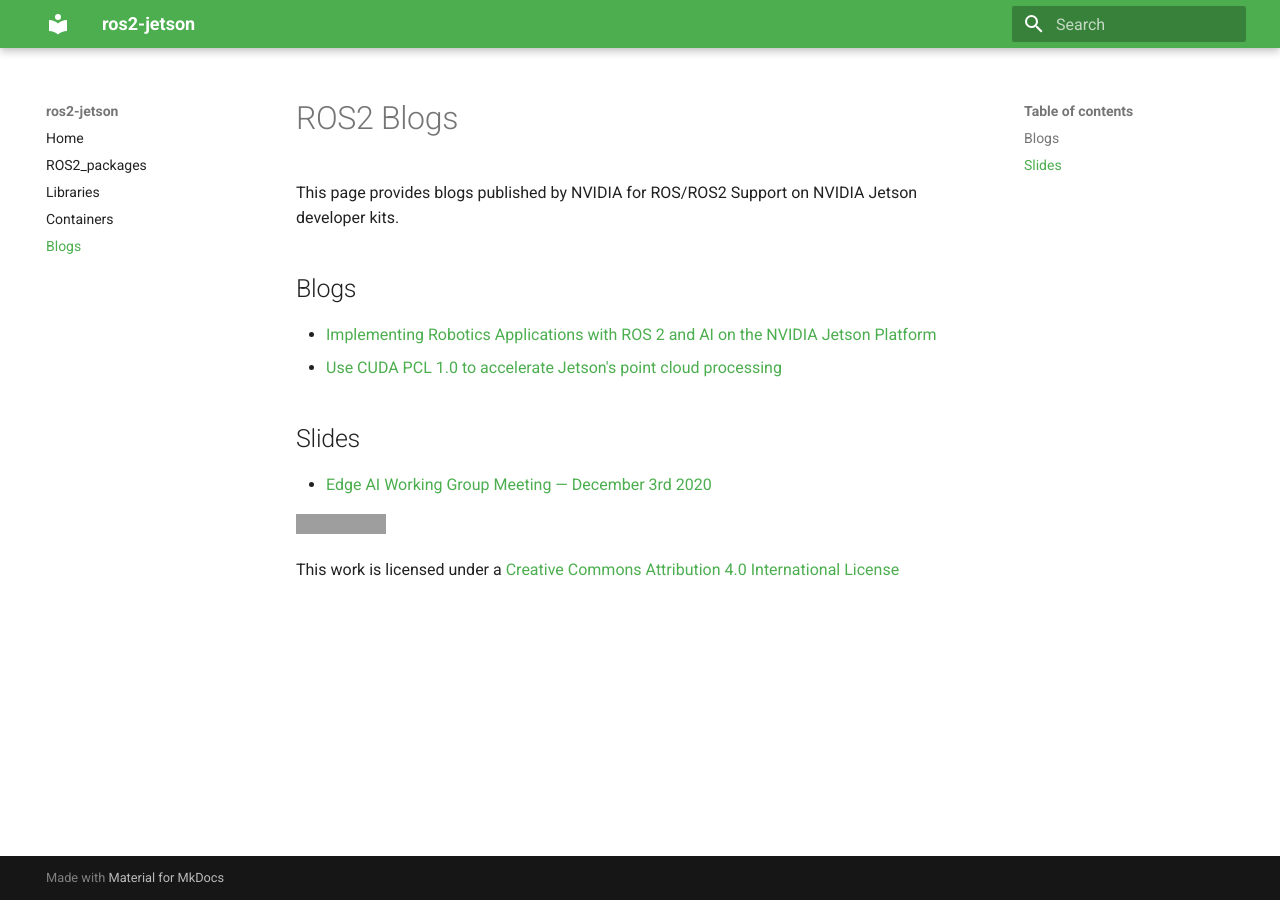
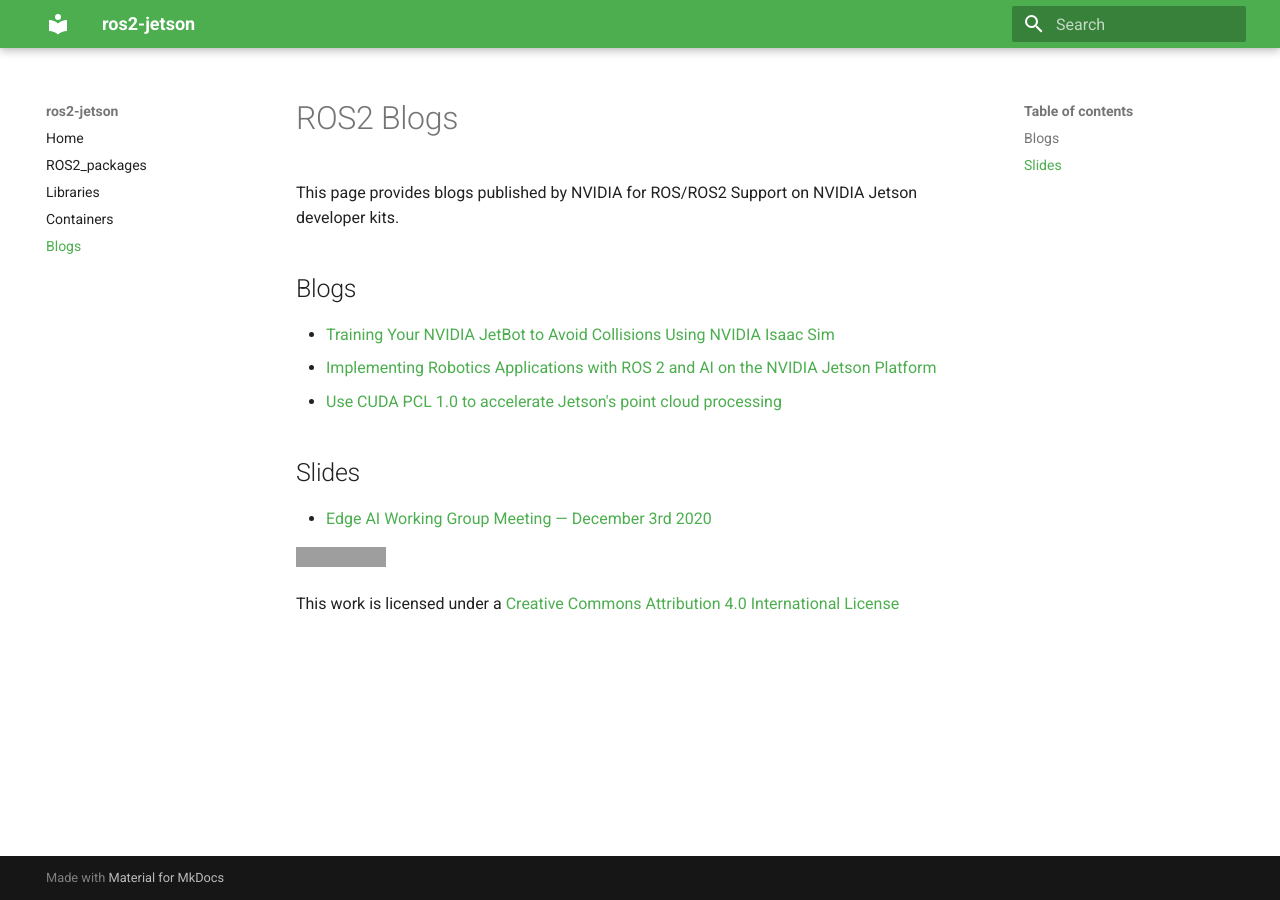
Before and after one commit to NVIDIA-AI-IOT/ros2_jetson, an MkDocs documentation site: the page built from docs/blogs.md, in a window 1280 px wide. Built offline with MkDocs 1.6.1 and Material for MkDocs 9.7.7, drawn with Linux system fonts in a browser that asks for light colours; grey boxes are pictures that could not be loaded.

Commit message:
adding blogs on isaacsim

```diff
--- a/docs/blogs.md
+++ b/docs/blogs.md
@@ -3,6 +3,7 @@
 This page provides blogs published by NVIDIA for ROS/ROS2 Support on NVIDIA Jetson developer kits.
 
 ## Blogs
+* [Training Your NVIDIA JetBot to Avoid Collisions Using NVIDIA Isaac Sim](https://developer.nvidia.com/blog/training-your-nvidia-jetbot-to-avoid-collisions-using-nvidia-isaac-sim/)
 * [Implementing Robotics Applications with ROS 2 and AI on the NVIDIA Jetson Platform
 ](https://developer.nvidia.com/blog/implementing-robotics-applications-with-ros-2-and-ai-on-jetson-platform-2/)
 * [Use CUDA PCL 1.0 to accelerate Jetson's point cloud processing](https://developer.nvidia.com/zh-cn/blog/cuda-pcl-1-0-jetson/)
```
